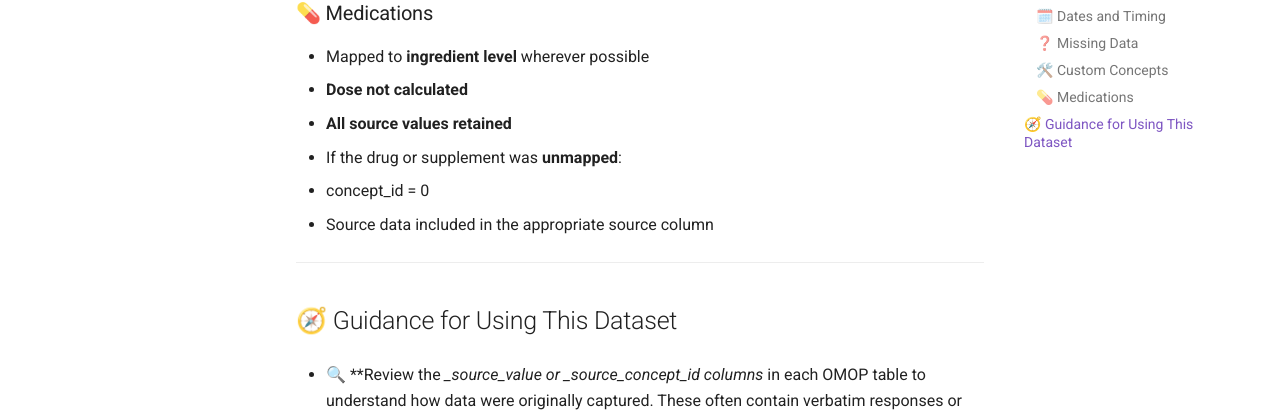
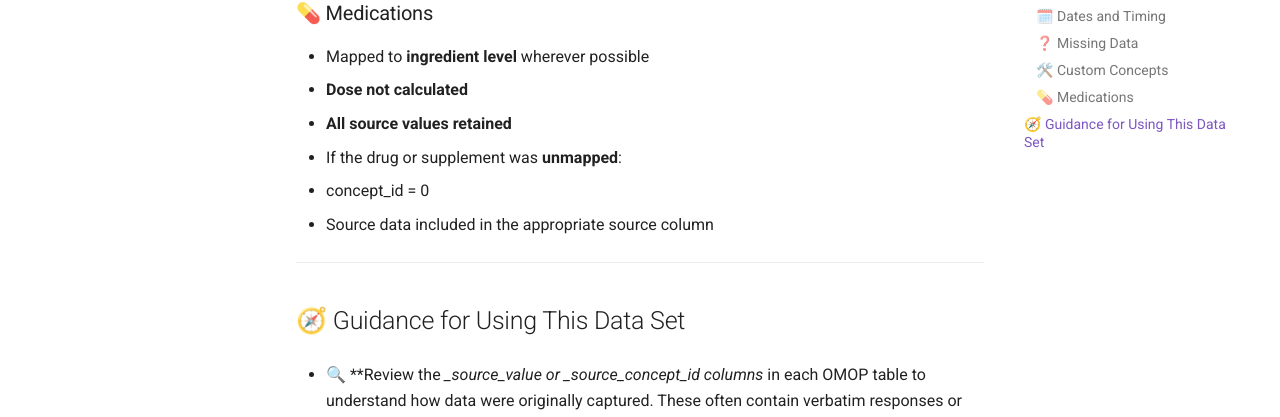
Before and after one commit to ALSTDI/ALS-RWE, an MkDocs documentation site: the page built from docs/als-tdi-omop-data-set.md, in a window 1280 px wide and 900 px high, scrolled down 2719 px. Shown: the part 320-737 px from the top of the window. Built offline with MkDocs 1.6.1 and Material for MkDocs 9.7.7, drawn with Linux system fonts in a browser that asks for light colours.

Commit message:
Minor edit

```diff
--- a/docs/als-tdi-omop-data-set.md
+++ b/docs/als-tdi-omop-data-set.md
@@ -122,7 +122,7 @@ In the ALS TDI OMOP data set, custom concepts were created for:
 
 ---
 
-## 🧭 Guidance for Using This Dataset
+## 🧭 Guidance for Using This Data Set
 
 - 🔍 **Review the *_source_value or *_source_concept_id columns** in each OMOP table to understand how data were originally captured. These often contain verbatim responses or terms from the source survey.
 
--- a/mkdocs.yml
+++ b/mkdocs.yml
@@ -17,7 +17,7 @@ nav:
   - ALS TDI OMOP Data Set: als-tdi-omop-data-set.md
   - OMOP OHDSI Resources: omop-ohdsi-resources.md
   - Free RWE Resources: free-rwe-resources.md
-  - Author: authors.md
+  - Author: author.md
 
 extra:
   generator: false # Removes "Made with MkDocs" clutter at the bottom
```
